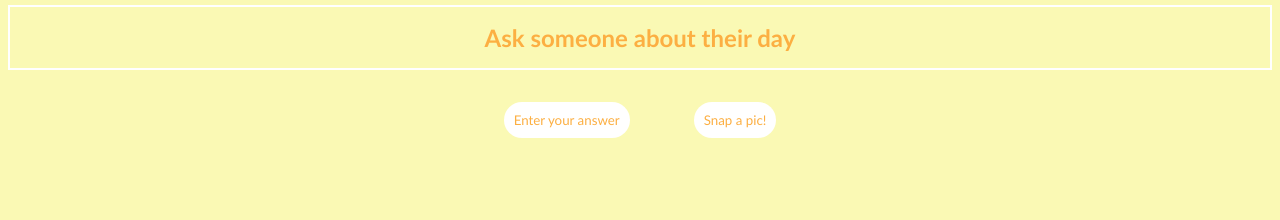
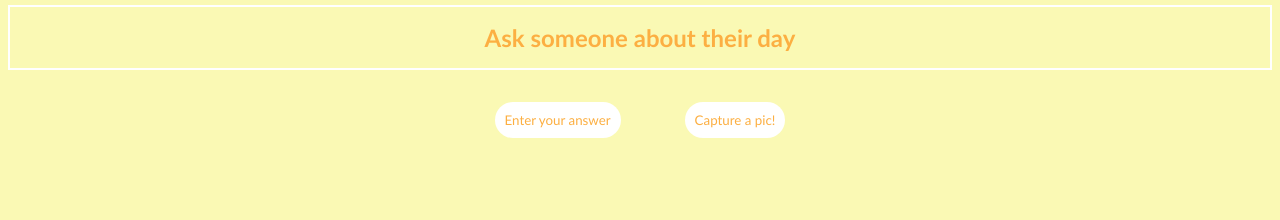
Before and after one commit to kaitlynnchan/nwHacks-2025, a React (Vite) app in the folder frontend/Connect Quest/: page /daily in a window 1280 px wide. Shown: the part 120-340 px from the top of the page. Built offline with nearby package versions, Linux system fonts and the light colour scheme.

Commit message:
tried to add camera function for snap a pic button

```diff
--- a/frontend/Connect Quest/src/Components/AnswerPanel.jsx
+++ b/frontend/Connect Quest/src/Components/AnswerPanel.jsx
@@ -5,37 +5,79 @@ export default function AnswerPanel() {
     const [isEditing, setIsEditing] = useState(false);
     const [points, setPoints] = useState(0);
     const [popupVisible, setPopupVisible] = useState(false);
-    function handleClick() {
+    const [image, setImage] = useState(null);//
+
+    const handleFileChange = (event) => {
+        const file = event.target.files[0];
+        if (file) {
+          const reader = new FileReader();
+          reader.onloadend = () => {
+            setImage(reader.result);
+            setPoints((prevPoints) => prevPoints + 10); // Add points for uploading a photo
+            setPopupVisible(true);
+            setTimeout(() => setPopupVisible(false), 3000);
+          };
+          reader.readAsDataURL(file);
+        }
+      };
+
+      const handleCapture = () => {
+        const captureInput = document.createElement("input");
+        captureInput.type = "file";
+        captureInput.accept = "image/*";
+        captureInput.capture = "environment"; // Trigger the camera on mobile
+
+        captureInput.onchange = handleFileChange;
+        captureInput.click(); // Trigger the file input dialog to open the camera
+      };
+
+      const handleClick = () => {
         setIsEditing(true);
-      }
+      };
 
-    function handleKeyDown(event) {
+      const handleKeyDown = (event) => {
         if (event.key === "Enter") {
           setPoints((prevPoints) => prevPoints + 10);
           setIsEditing(false);
-
           setPopupVisible(true);
 
           setTimeout(() => setPopupVisible(false), 3000);
         }
-    }
+      };
 
-    return(
-        <div id = "answerspace">
-        <div id = "answerButtons">
-            <button className = "answerButton" onClick = {handleClick}>Enter your answer</button>
-            <button className = "answerButton">Snap a pic!</button>
+      return (
+        <div id="answerspace">
+          <div id="answerButtons">
+            <button className="answerButton" onClick={handleClick}>
+              Enter your answer
+            </button>
+            <button className="answerButton" onClick={handleCapture}>
+              Capture a pic!
+            </button>
           </div>
           {popupVisible && (
             <div className="popup">
-                    <p id = "popupMessage">Congratulations! <br></br>You have completed todays connect quest challenge.</p>
+              <p id="popupMessage">
+                Congratulations! <br />
+                You have completed today's Connect Quest challenge.
+              </p>
             </div>
           )}
-            {isEditing && <input type = "text" onKeyDown={handleKeyDown} />}
-            <div id = "pointsDisplay">
-                <h1 className = "points">Total points</h1>
-                <h1 className = "points">{points}</h1>
+          {isEditing && <input type="text" onKeyDown={handleKeyDown} />}
+          {image && (
+            <div>
+              <h3>Preview:</h3>
+              <img
+                src={image}
+                alt="Preview"
+                style={{ width: "100%", maxWidth: "300px", marginTop: "10px" }}
+              />
+            </div>
+          )}
+          <div id="pointsDisplay">
+            <h1 className="points">Total points</h1>
+            <h1 className="points">{points}</h1>
           </div>
         </div>
-    )
+      );
     }
```
Lines whose indentation alone changed are shown as unchanged.
